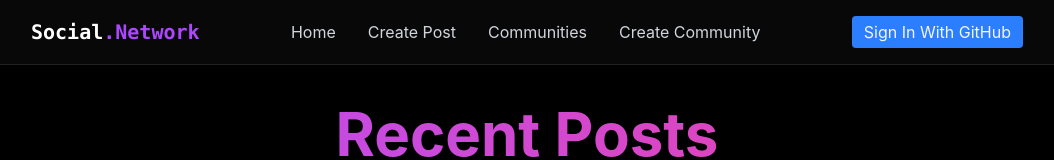
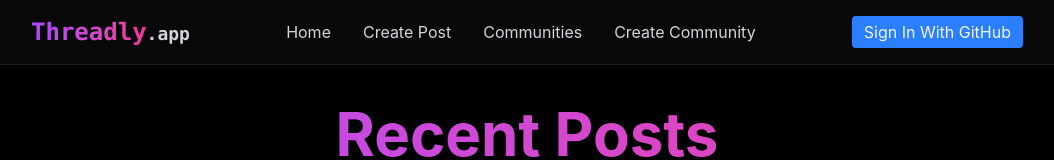
Before and after one commit to akashrandhawa00/threadly, a React (Vite) app: page / in a window 1280 px wide. Shown: the top 160 px of the page, without its empty margins (113-1167 px from the left). Built offline with nearby package versions, Linux system fonts and the light colour scheme; no server answers; the database is empty.

Commit message:
ui bug fixes

```diff
--- a/index.html
+++ b/index.html
@@ -2,9 +2,9 @@
 <html lang="en">
     <head>
         <meta charset="UTF-8" />
-    <link rel="icon" type="image/svg+xml" href="/favicon.svg" />
+        <link rel="icon" type="image/svg+xml" href="/src/assets/threadly.svg" />
         <meta name="viewport" content="width=device-width, initial-scale=1.0" />
-    <title>social-app</title>
+        <title>threadly-app</title>
     </head>
     <body>
         <div id="root"></div>
--- a/src/components/LikeButton.tsx
+++ b/src/components/LikeButton.tsx
@@ -106,18 +106,14 @@ export const LikeButton = ({ postId }: Props) => {
         <div className="flex items-center space-x-4 my-4">
             <button
                 onClick={() => mutate(1)}
-                className={`flex items-center gap-2 px-3 py-1 cursor-pointer rounded transition-colors duration-150 ${userVote === 1 ? "bg-green-500 text-white" : "bg-gray-200 text-black"}`}
+                className={`flex items-center gap-2 px-3 py-1 cursor-pointer rounded transition-colors duration-150 ${userVote === 1 ? "bg-green-600 text-white" : "bg-gray-200 text-black"}`}
             >
-                {userVote === 1 ? (
-                    <AiFillLike color="black" />
-                ) : (
-                    <AiOutlineLike />
-                )}
+                {userVote === 1 ? <AiFillLike /> : <AiOutlineLike />}
                 {likes}
             </button>
             <button
                 onClick={() => mutate(-1)}
-                className={`flex items-center gap-2 px-3 py-1 cursor-pointer rounded transition-colors duration-150 ${userVote === -1 ? "bg-red-500 text-white" : "bg-gray-200 text-black"}`}
+                className={`flex items-center gap-2 px-3 py-1 cursor-pointer rounded transition-colors duration-150 ${userVote === -1 ? "bg-red-600 text-white" : "bg-gray-200 text-black"}`}
             >
                 {userVote === -1 ? <AiFillDislike /> : <AiOutlineDislike />}
                 {dislikes}
--- a/src/components/Navbar.tsx
+++ b/src/components/Navbar.tsx
@@ -16,7 +16,11 @@ export default function Navbar() {
                         to={"/"}
                         className="font-mono text-xl font-bold text-white"
                     >
-                        Social<span className="text-purple-500">.Network</span>
+                        <span className="text-2xl bg-linear-to-r from-purple-500 to-pink-500 text-transparent bg-clip-text">
+                            {" "}
+                            Threadly
+                        </span>
+                        <span className="text-gray-300 text-lg">.app</span>
                     </Link>
 
                     {/* Desktop Navbar */}
```
Also changed, not shown: src/assets/threadly.svg (added). Lines whose indentation alone changed are shown as unchanged.
